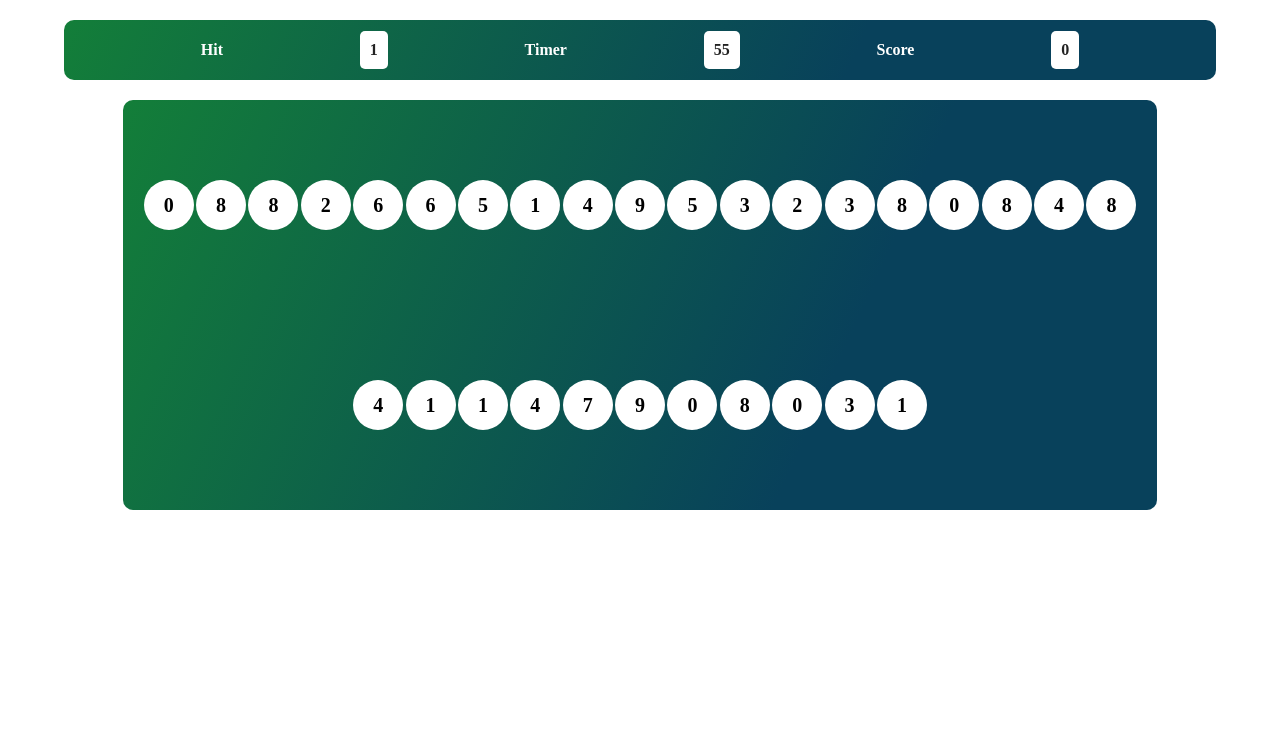
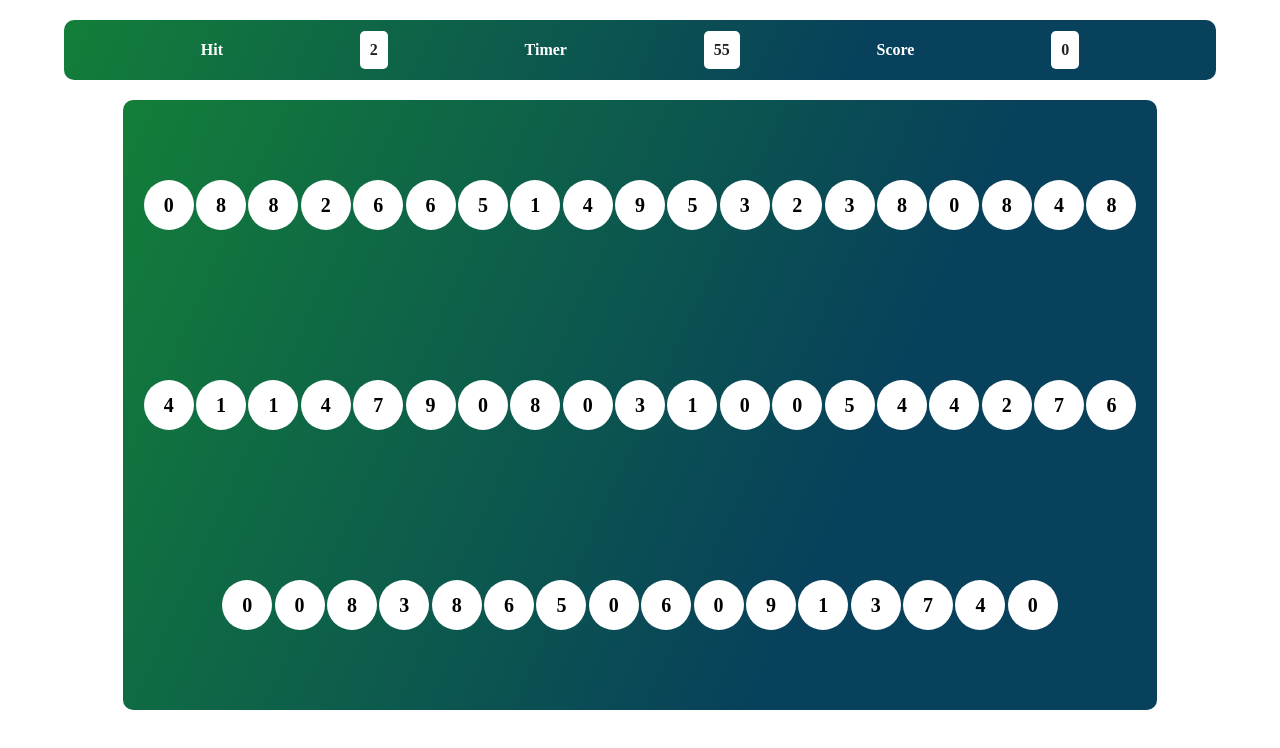
Before and after one commit to MaheshTechnicals/Buble-Game, a plain HTML site: page index.html in a window 1280 px wide. Drawn offline with Linux system fonts and the light colour scheme.

Commit message:
Improve css

```diff
--- a/main.js
+++ b/main.js
@@ -1,11 +1,9 @@
 let time = 60;
 let score = 0;
-let newhit = 0;
 let mkbuble = () => {
 
-  for (var i = 0; i < 30; i++) {
+  for (var i = 0; i < 54; i++) {
     let rn = Math.floor(Math.random() * 10)
-    newhit = rn
     let a = `<div class="bubule">${rn}</div>`
     document.querySelector("#bublebox").innerHTML += a
   }
@@ -15,7 +13,7 @@ let hitgen = () => {
 
   let hitnumber = Math.floor(Math.random() * 10)
 
-  document.querySelector("#hit").textContent = newhit
+  document.querySelector("#hit").textContent = hitnumber
 
 }
 
@@ -30,6 +28,11 @@ let timer = () => {
     }
     document.querySelector("#timer").textContent = time
 
+
+    timeleft()
+
+
+
   }, 1000)
 
 }
@@ -37,6 +40,8 @@ let timer = () => {
 let allbtn = () => {
   let button = document.querySelector("#bublebox")
   button.addEventListener("click", (e) => {
+
+
 
     let hit = document.querySelector("#hit").textContent
 
@@ -54,6 +59,14 @@ let allbtn = () => {
       document.querySelector("#bublebox").innerHTML = ""
       mkbuble()
       hitgen()
+
+
+      if (score == -10) {
+        document.querySelector("#score").textContent = Number(0)
+      }
+
+
+
     }
 
 
@@ -64,6 +77,21 @@ let allbtn = () => {
 }
 
 
+let timeleft = () => {
+
+  if (time < 10) {
+    document.querySelector("#timer").style.color = "red"
+  }
+
+
+
+
+}
+
+
+
+
+
 
 
 
--- a/style.css
+++ b/style.css
@@ -34,7 +34,7 @@ h2 {
 #bublebox {
   display: flex;
   flex-wrap: wrap;
-  height: 400px;
+  height: 600px;
   width: 80%;
   border-radius: 10px;
   padding: 5px;
```
